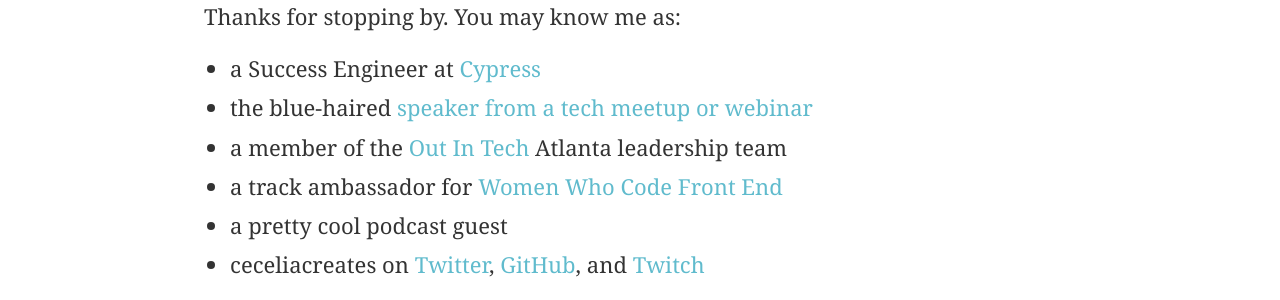
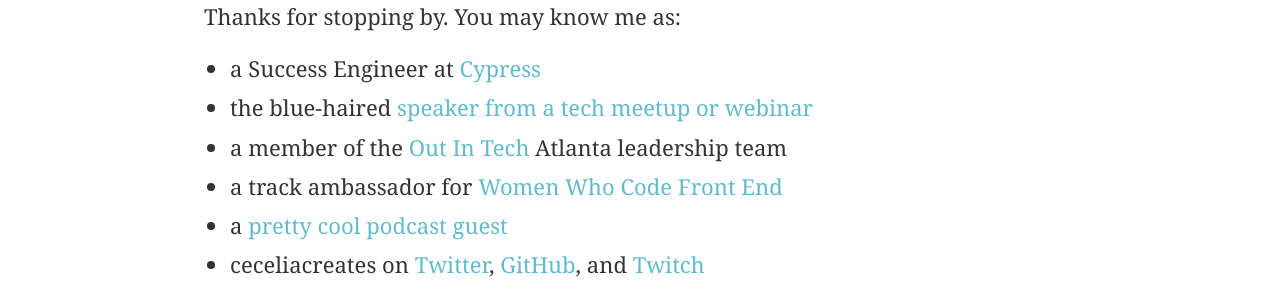
Before and after one commit to ceceliacreates/gatsby-ceceliacreates, a Gatsby site: page / in a window 1280 px wide. Shown: the part 420-720 px from the top of the page. Built offline with nearby package versions, Linux system fonts and the light colour scheme; Gatsby itself is replaced by a stand-in of ours.

Commit message:
Add faqs (#17)
* Bump websocket-extensions from 0.1.3 to 0.1.4

Bumps [websocket-extensions](https://github.com/faye/websocket-extensions-node) from 0.1.3 to 0.1.4.
- [Release notes](https://github.com/faye/websocket-extensions-node/releases)
- [Changelog](https://github.com/faye/websocket-extensions-node/blob/master/CHANGELOG.md)
- [Commits](https://github.com/faye/websocket-extensions-node/compare/0.1.3...0.1.4)

Signed-off-by: dependabot[bot] <support@github.com>

* updated main image and changed image component to be specific to avatar

* added border to images and bumped up font size

* adds header background, styling to text, adds emojis to menu links and overrides activeStyle

* updating speaking page and created additional components.

* fixes link to avatarimage

* adds podcast links on index page.

* changes header background

* adds test for speaking page and some new FAQs

* fixes faq question back to h5

* removes duplicate podcast guest line.

Co-authored-by: dependabot[bot] <49699333+dependabot[bot]@users.noreply.github.com>
Co-authored-by: Cecelia Martinez <40367173+ceceliacreates@users.noreply.github.com>
Co-authored-by: ceceliacreates <ceceliacreates@gmail.com>

```diff
--- a/src/pages/index.js
+++ b/src/pages/index.js
@@ -58,7 +58,24 @@
           Women Who Code Front End
         </a>
       </li>
-      <li>a pretty cool podcast guest</li>
+      <li>
+        a{" "}
+        <a
+          href="https://www.tech4humans.io/Tech4HumansEpisode2"
+          target="blank"
+          style={{ textDecoration: "none", color: "#60BBCD" }}
+        >
+          {" "}
+          pretty cool
+        </a>{" "}
+        <a
+          href="https://www.codeprep.io/podcast/055/"
+          target="blank"
+          style={{ textDecoration: "none", color: "#60BBCD" }}
+        >
+          podcast guest
+        </a>
+      </li>
       <li>
         ceceliacreates on{" "}
         <a
```
Also changed, not shown: cypress/integration/speaking-spec.js (added, +14 -0 lines), src/data/faqs.json (+18 -4 lines), 1 other file.
